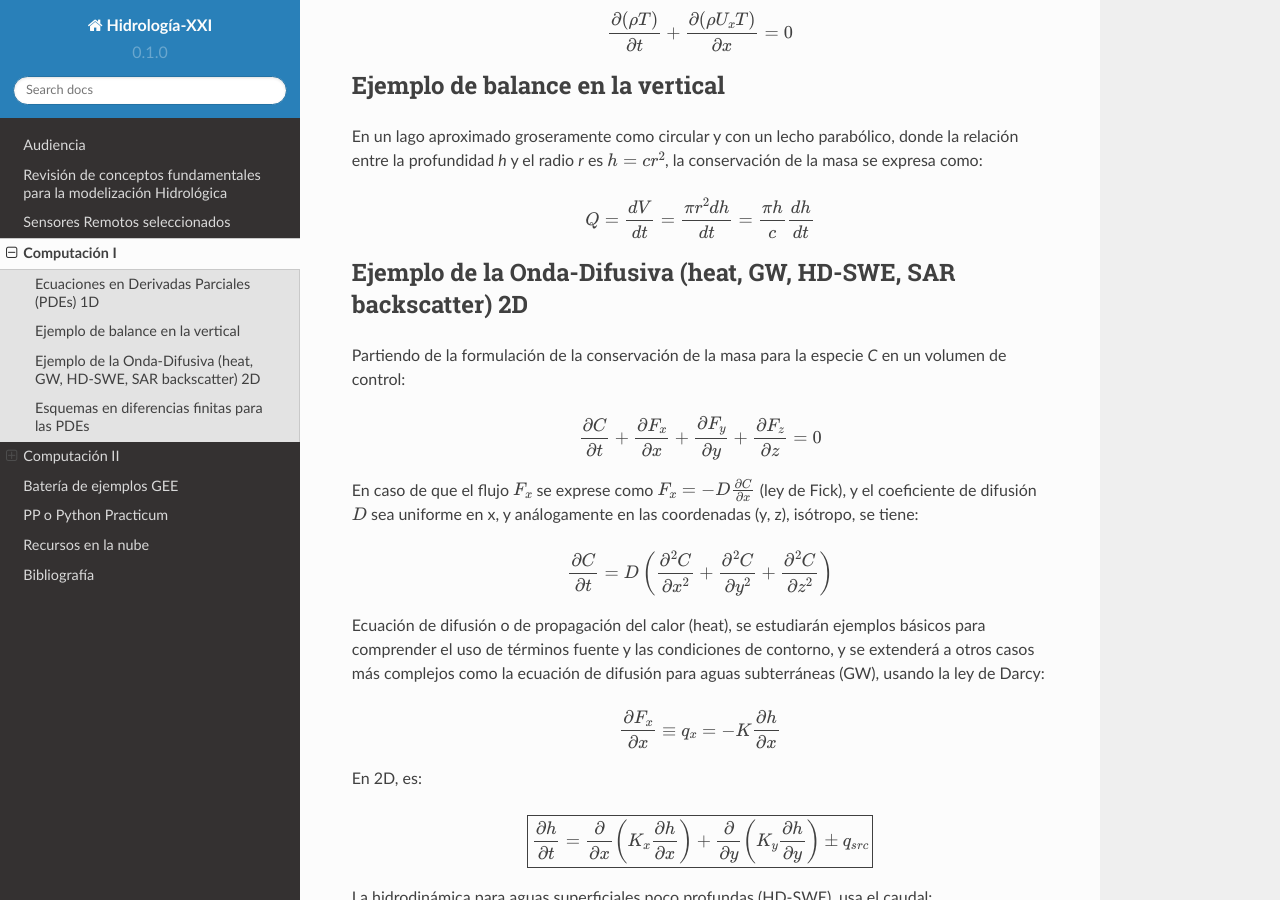
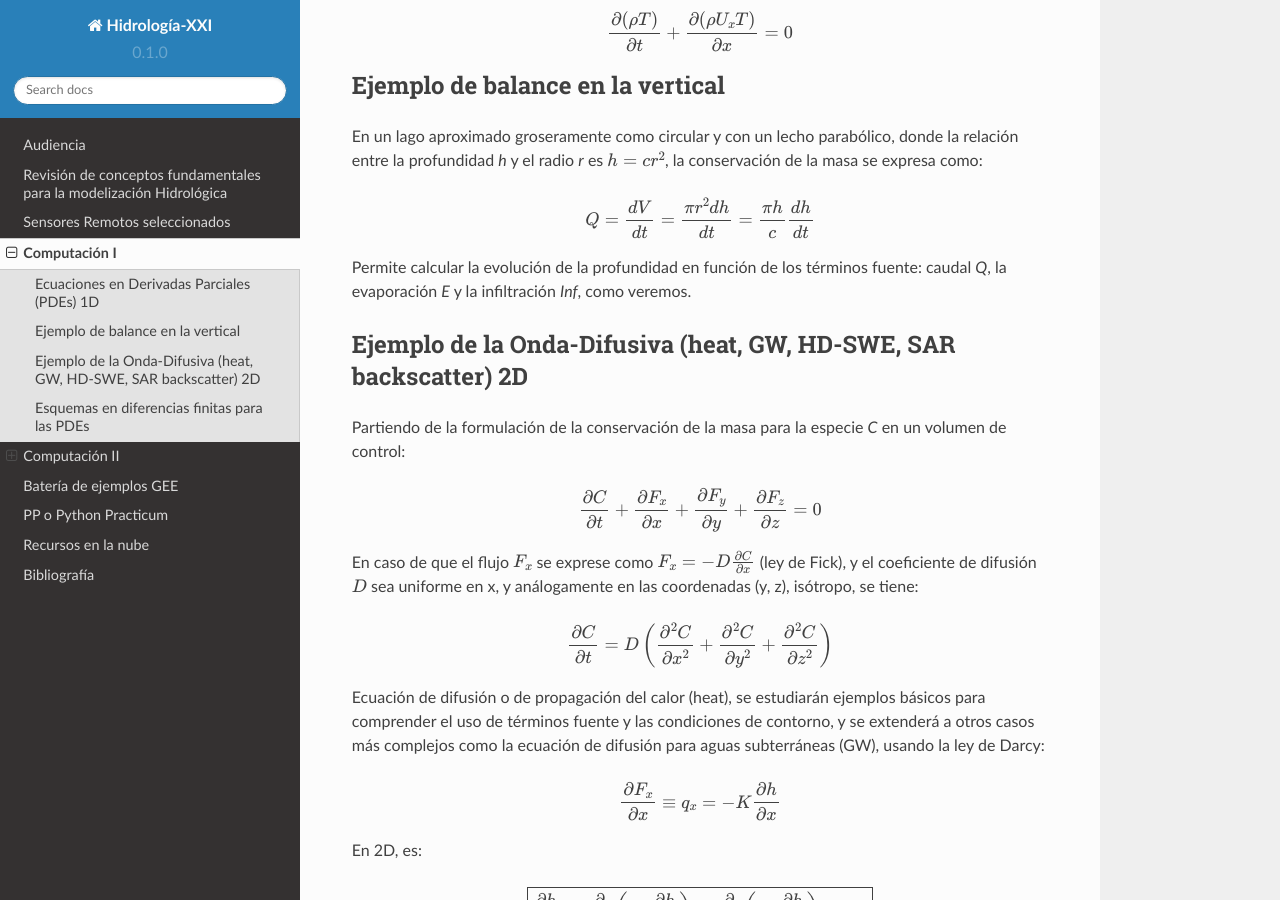
Before and after one commit to ivillamadrid/HidrologiaXXI, a Sphinx documentation site: the page built from docs/source/computacion.rst, in a window 1280 px wide and 900 px high, scrolled down 474 px. Built offline with Sphinx 7.4.7 and the Read the Docs theme 2.0.0, drawn with Linux system fonts in a browser that asks for light colours.

Commit message:
Update computacion.rst

```diff
--- a/docs/source/computacion.rst
+++ b/docs/source/computacion.rst
@@ -31,7 +31,7 @@ En un lago aproximado groseramente como circular y con un lecho parabólico, don
 
   Q=\frac{dV}{dt}=\frac{\pi r^2 dh}{dt}=\frac{\pi h}{c}\frac{dh}{dt}
 
-
+Permite calcular la evolución de la profundidad en función de los términos fuente: caudal *Q*, la evaporación *E* y la infiltración *Inf*, como veremos.
 
 Ejemplo de la Onda-Difusiva (heat, GW, HD-SWE, SAR backscatter) 2D
 ------------------------------------------------------------------
```
